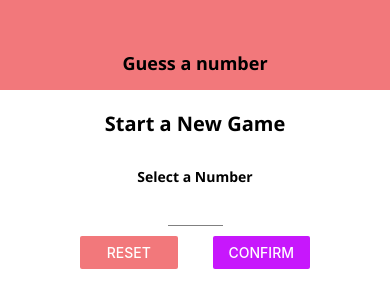
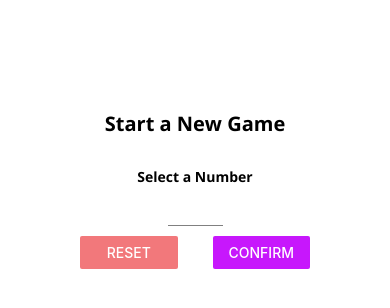
Before and after one commit to kinzlee/Guesser-App, a React Native app: screen / in a window 390 px wide. Shown: the top 308 px of the page. Built offline with nearby package versions, Linux system fonts and the light colour scheme.

Commit message:
setting up cross platform

```diff
--- a/components/Header.js
+++ b/components/Header.js
@@ -1,11 +1,12 @@
 import React from 'react';
-import {View, Text, StyleSheet} from 'react-native';
+import {View, Text, StyleSheet, Platform} from 'react-native';
 import TitleText from '../components/TitleText';
+import Colors from '../constants/Colors';
 
 const Header = ({title}) => {
     return (
     <View style={styles.Header}>
-        <TitleText>{title}</TitleText>
+        <TitleText style={styles.title}>{title}</TitleText>
     </View>
     );
 }
@@ -18,8 +19,13 @@
         paddingTop: 35,
         justifyContent: 'center',
         alignItems: 'center',
-        backgroundColor: '#f2787b'
+        backgroundColor: Platform.OS === 'android' ? Colors.primary : '#ffff',
+        borderBottomColor: Platform.OS === 'ios' ? '#ccc' : 'transparent',
+        borderBottomWidth: Platform.OS ==='ios' ? 1 : 0
     },
+    title :{
+        color: Platform.OS === 'ios' ? Colors.primary : '#fff'
+    }
 });
 
 export  default Header;
--- a/screens/GameScreen.js
+++ b/screens/GameScreen.js
@@ -85,7 +85,7 @@
     listContainerStyle = styles.listContainerBig;
 }
 
-if(availableDeviceWidth < 500) {
+if(availableDeviceWidth < 400) {
     return (
         <View style={styles.screen}>
             <Text style={defaultStyle.title}>Opponents Guess</Text>
@@ -159,7 +159,7 @@
     },
     control: {
         flexDirection: 'row',
-        justifyContent: 'center',
+        justifyContent: 'space-around',
         width: '80%',
         alignItems: 'center'
     },
```
